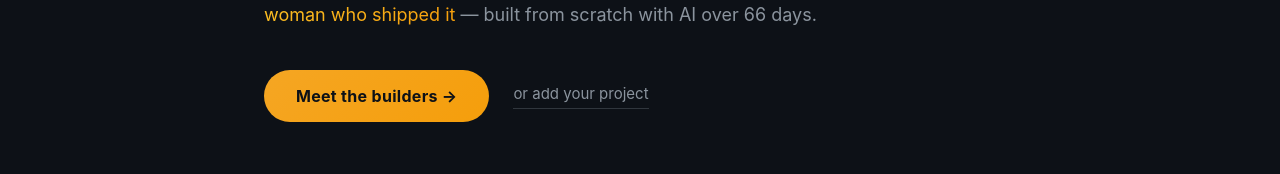
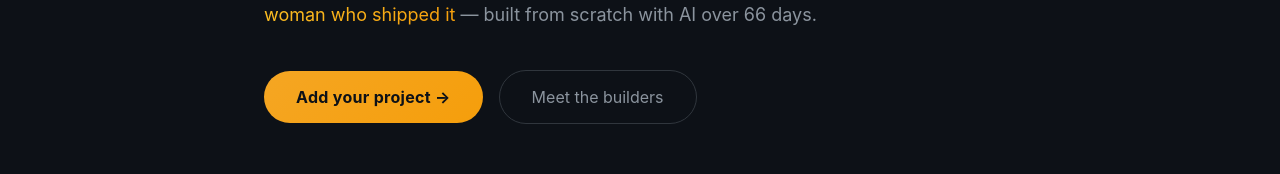
Before and after one commit to tejasvie93/shevibes-showcase, a Next.js app: page / in a window 1280 px wide. Shown: the part 459-633 px from the top of the page. Built offline with nearby package versions, Linux system fonts and the light colour scheme; no server answers; the database is empty.

Commit message:
CTAs: Add your project pill first, Meet the builders ghost second
Co-Authored-By: Claude Sonnet 4.6 <noreply@anthropic.com>

```diff
--- a/src/app/page.tsx
+++ b/src/app/page.tsx
@@ -89,27 +89,21 @@ export default async function GalleryPage({ searchParams }: Props) {
         </p>
 
         {/* CTAs */}
-        <div style={{ display: "flex", alignItems: "center", gap: 24, flexWrap: "wrap" }}>
-          <a
-            href="#projects"
+        <div style={{ display: "flex", alignItems: "center", gap: 16, flexWrap: "wrap" }}>
+          <Link
+            href="/submit"
             className="btn-gold"
             style={{ borderRadius: 99, padding: "14px 32px", fontSize: 16 }}
           >
-            Meet the builders →
+            Add your project →
+          </Link>
+          <a
+            href="#projects"
+            className="btn-ghost"
+            style={{ borderRadius: 99, padding: "14px 32px", fontSize: 16 }}
+          >
+            Meet the builders
           </a>
-          <Link
-            href="/submit"
-            style={{
-              color: "var(--text-secondary)",
-              fontSize: 15,
-              textDecoration: "none",
-              borderBottom: "1px solid var(--border)",
-              paddingBottom: 2,
-              transition: "color 0.15s, border-color 0.15s",
-            }}
-          >
-            or add your project
-          </Link>
         </div>
 
         {/* Stats */}
```
